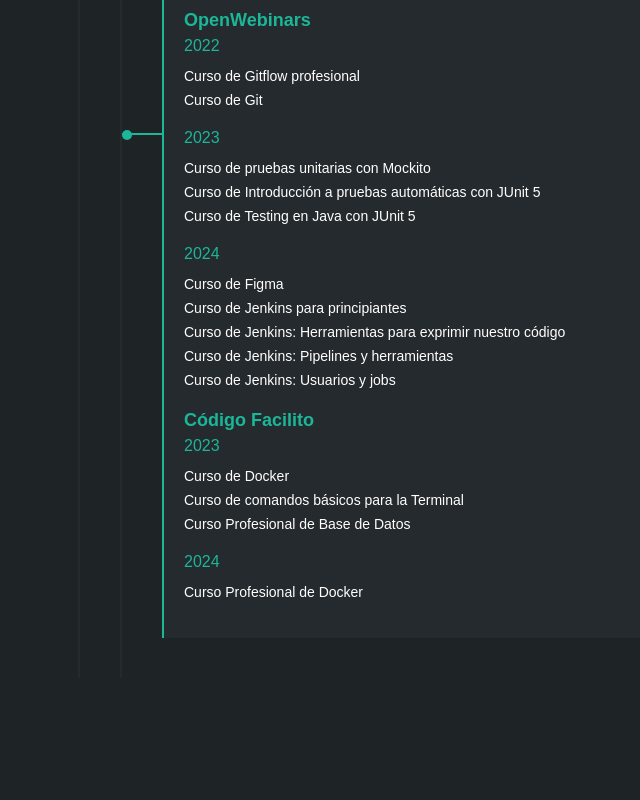
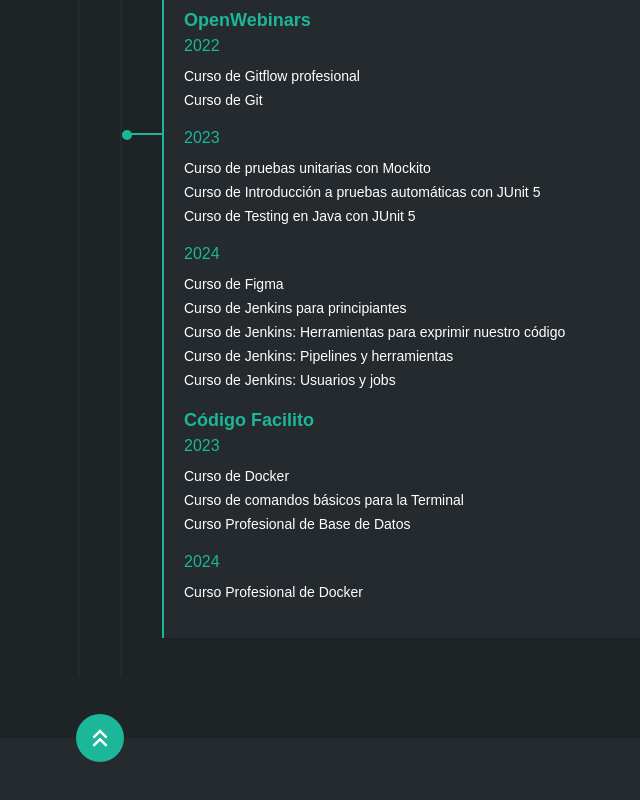
Before and after one commit to javi-dev-79/portfolio-javi, a React (Vite) app: page / in a window 1280 px wide. Shown: the part 4843-5643 px from the top of the page, without its empty margins (540-1180 px from the left). Before the commit the page ends 5581 px from the top, so only its background shows below. Built offline with nearby package versions, Linux system fonts and the light colour scheme.

Commit message:
Add footer

```diff
--- a/src/App.tsx
+++ b/src/App.tsx
@@ -1,4 +1,5 @@
 import AboutMe from './components/AboutMe'
+import Footer from './components/Footer'
 import Header from './components/Header'
 import NavBar from './components/NavBar'
 import PersonalInfo from './components/PersonalInfo/PersonalInfo'
@@ -18,6 +19,7 @@ function App() {
                 <PersonalInfo />
                 <Skills />
                 <Resume />
+                <Footer />
             </div>
         </>
     )
--- /dev/null
+++ b/src/components/Footer.tsx
@@ -0,0 +1,15 @@
+import { MdKeyboardDoubleArrowUp } from 'react-icons/md';
+
+const Footer = () => {
+    return (
+        <div className='bg-[#252A2E] py-10 relative w-full'>
+            <div className='flex items-center justify-center w-12 h-12 bg-[#1CB698] text-white absolute left-1/2 transform -translate-x-1/2 -top-6 rounded-full'>
+                <a href='#navbar'>
+                    <MdKeyboardDoubleArrowUp className='text-3xl' />
+                </a>
+            </div>
+        </div>
+    );
+}
+
+export default Footer;
```
